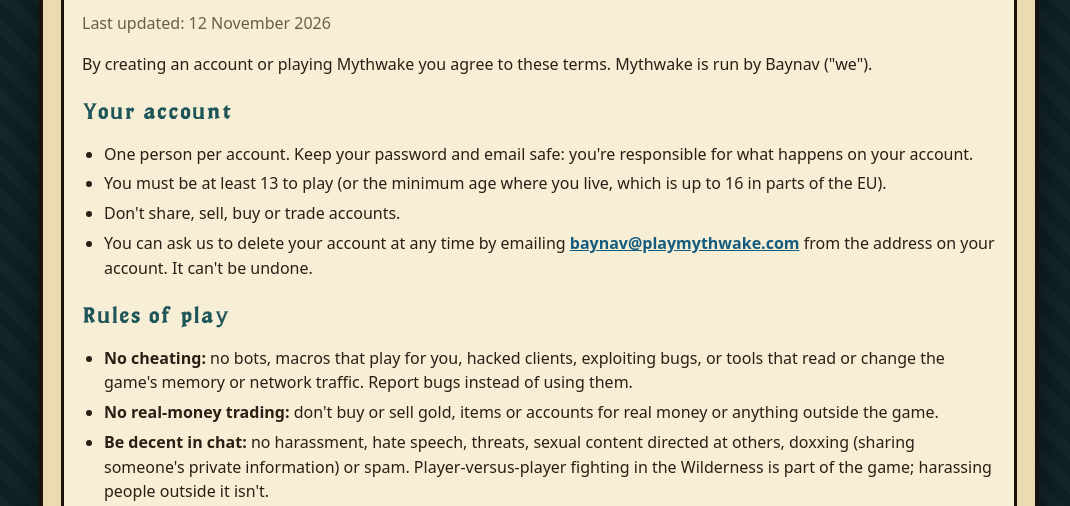
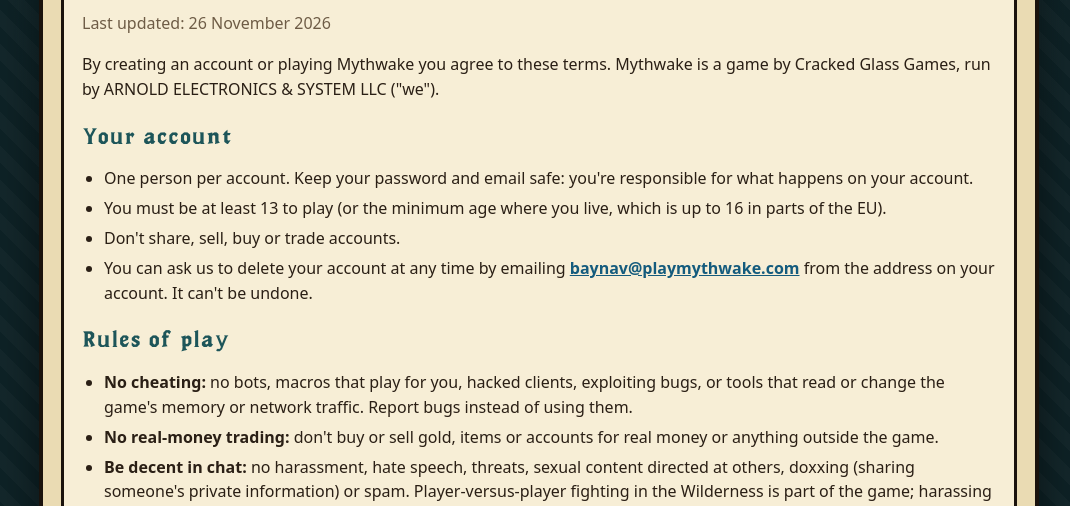
Before and after one commit to Baynav/playmythwake-site, a plain HTML site: page terms.html in a window 1280 px wide. Shown: the part 294-800 px from the top of the page, without its empty margins (101-1171 px from the left). Drawn offline with Linux system fonts and the light colour scheme.

Commit message:
Terms and privacy: name the company and the studio

```diff
--- a/terms.html
+++ b/terms.html
@@ -36,10 +36,10 @@
       <h1 class="box-title">Terms of Service and Rules</h1>
       <div class="box-body doc">
 
-        <p class="muted">Last updated: 12 November 2026</p>
+        <p class="muted">Last updated: 26 November 2026</p>
 
-        <p>By creating an account or playing Mythwake you agree to these terms. Mythwake is run by
-          Baynav ("we").</p>
+        <p>By creating an account or playing Mythwake you agree to these terms. Mythwake is a game by Cracked Glass Games,
+          run by ARNOLD ELECTRONICS &amp; SYSTEM LLC ("we").</p>
 
         <h2>Your account</h2>
         <ul>
```
Also changed, not shown: privacy.html (+3 -2 lines).
